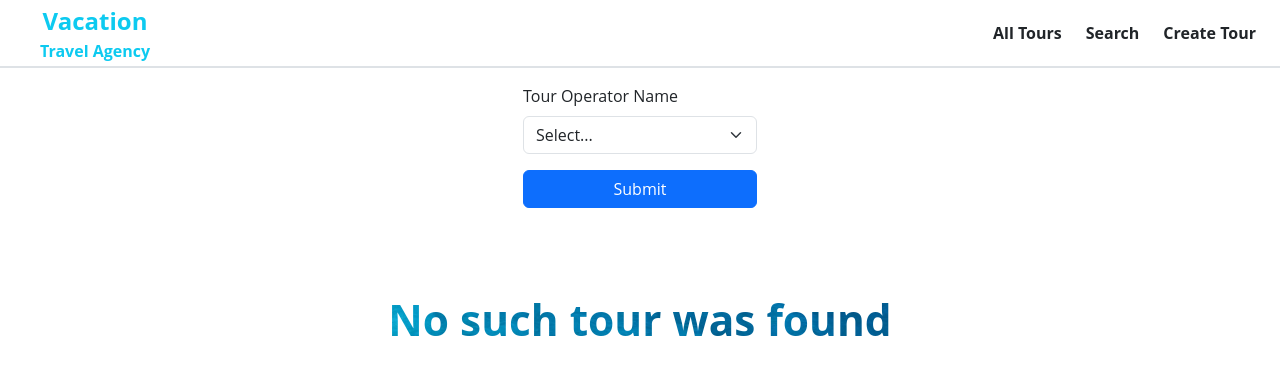
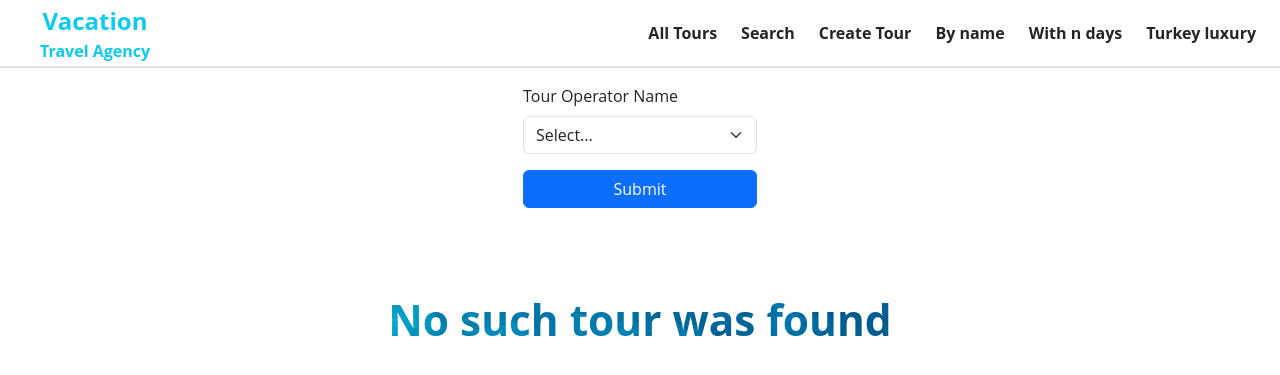
Before and after one commit to AADmitriy/python_frameworks_assigments, a Flask app: page /tour in a window 1280 px wide. Shown: the top 375 px of the page. Run offline with Flask 3, Linux system fonts and the light colour scheme.

Commit message:
fix page navigation in lab #3

```diff
--- a/lab3/project/static/css/base.css
+++ b/lab3/project/static/css/base.css
@@ -34,7 +34,7 @@ body {
   gap: 1.5rem;
 }
 
-@media (max-width: 770px) {
+@media (max-width: 990px) {
   .pageLinks {
     flex-direction: column;
     justify-content: center;
--- a/lab3/project/templates/base.html
+++ b/lab3/project/templates/base.html
@@ -11,7 +11,7 @@
     {% endblock %}
 </head>
 <body>
-    <nav class="navbar navbar-expand-md px-4 border-bottom border-2 d-flex justify-content-between align-items-center"
+    <nav class="navbar navbar-expand-lg px-4 border-bottom border-2 d-flex justify-content-between align-items-center"
          style="height:68px;">
 
         <div class="homeLink d-flex h-100">
@@ -42,18 +42,18 @@
                 class="text-dark fw-bold text-decoration-none">
                     Create Tour
                 </a>
-                <!-- <a href="{{ url_for('get_tour_operator') }}"
+                <a href="{{ url_for('get_tour_operator') }}"
                 class="text-dark fw-bold text-decoration-none">
-                    Tours by tour operator name
+                    By name
                 </a>
                 <a href="{{ url_for('get_tour_with_n_days') }}"
                 class="text-dark fw-bold text-decoration-none">
-                    Tours with at least n days
+                    With n days
                 </a>
                 <a href="{{ url_for('get_turkey_best_tour')}}"
                 class="text-dark fw-bold text-decoration-none">
                     Turkey luxury
-                </a> -->
+                </a>
             </div>
         </div>
     </nav>
```
